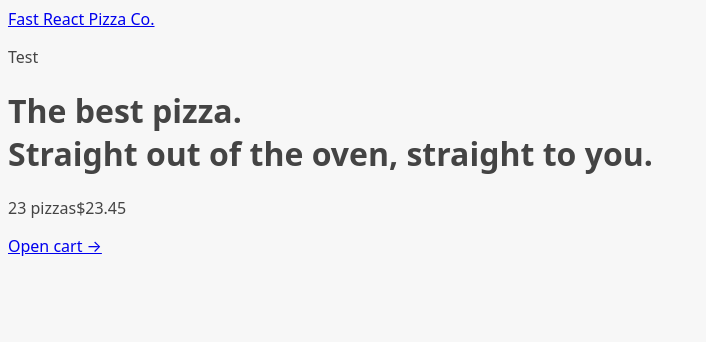
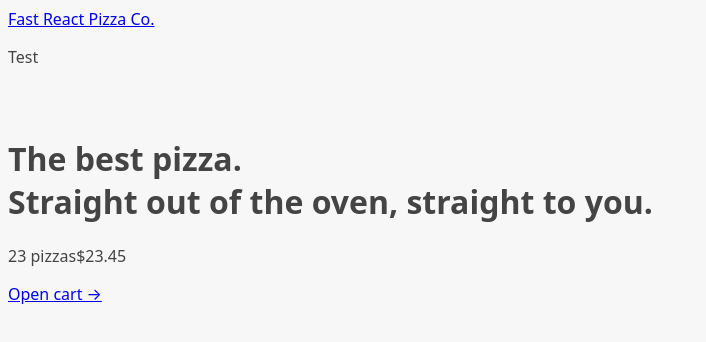
Before and after one commit to A1231/fast-react-pizza, a React (Vite) app: page / in a window 1280 px wide. Shown: the top 342 px of the page, without its empty margins (0-706 px from the left). Built offline with nearby package versions, Linux system fonts and the light colour scheme.

Commit message:
add loader component: useNavigation: global navigation state

```diff
--- a/src/ui/AppLayout.jsx
+++ b/src/ui/AppLayout.jsx
@@ -1,10 +1,15 @@
-import { Outlet } from "react-router-dom";
+import { Outlet, useNavigation } from "react-router-dom";
 import CartOverview from "../features/cart/CartOverview";
 import Header from "./Header";
+import Loader from "./Loader";
 
 function AppLayout() {
+  const navigation = useNavigation();
+  const isLoading = navigation.state == "loading";
+
   return (
-    <div>
+    <div className="layout">
+      {isLoading && <Loader />}
       <Header />
       <main>
         <Outlet />
--- /dev/null
+++ b/src/ui/Loader.jsx
@@ -0,0 +1,5 @@
+function Loader() {
+  return <div className="loader"></div>;
+}
+
+export default Loader;
```
